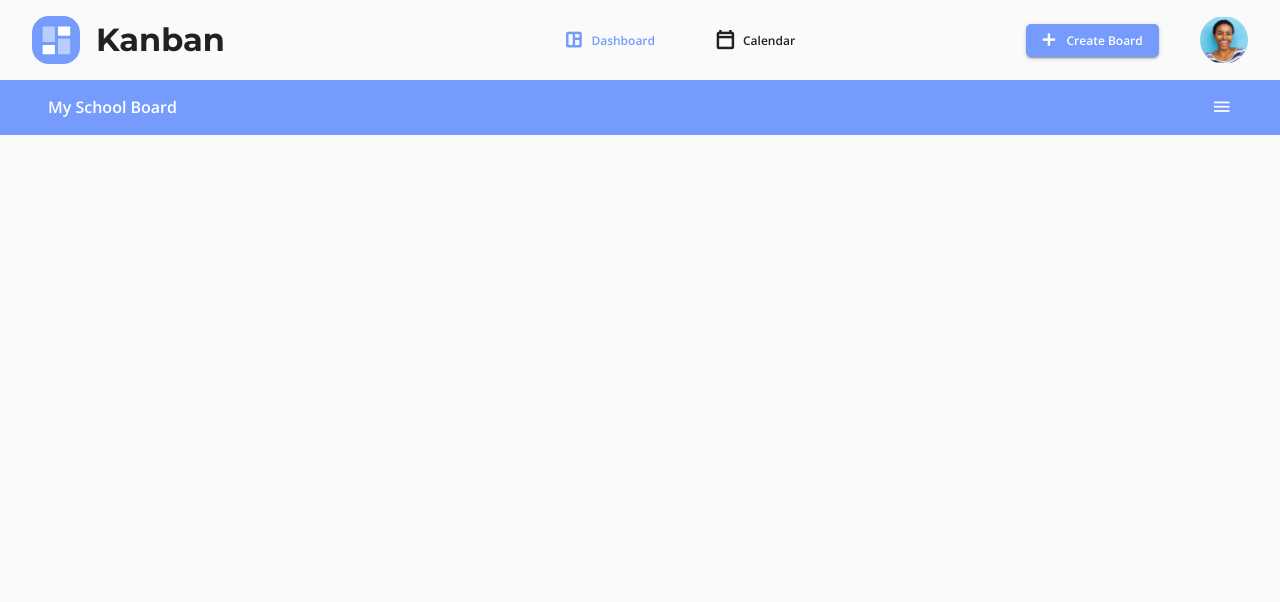
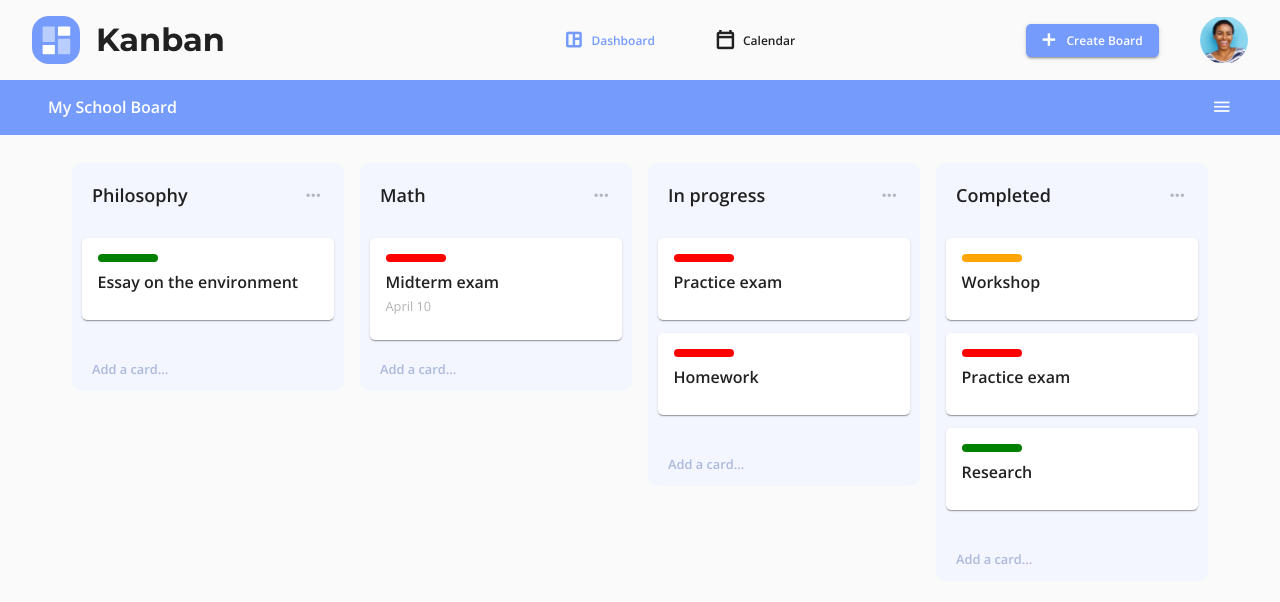
Before and after one commit to hatchways/team-water-polo, a React (Create React App) app in the folder client/: page /dashboard in a window 1280 px wide. Shown: the top 602 px of the page. Built offline with nearby package versions, Linux system fonts and the light colour scheme.

Commit message:
Incorporate board into Dashboard

```diff
--- a/client/package.json
+++ b/client/package.json
@@ -4,6 +4,7 @@
   "private": true,
   "dependencies": {
     "@material-ui/core": "^4.11.0",
+    "@material-ui/icons": "^4.11.2",
     "@material-ui/lab": "^4.0.0-alpha.58",
     "@testing-library/jest-dom": "^5.11.9",
     "@testing-library/react": "^11.2.5",
@@ -17,6 +18,7 @@
     "eslint": "^7.26.0",
     "formik": "^2.2.6",
     "react": "^17.0.1",
+    "react-beautiful-dnd": "^13.1.0",
     "react-dom": "^17.0.1",
     "react-router-dom": "^5.2.0",
     "react-scripts": "^4.0.0",
@@ -49,6 +51,7 @@
     ]
   },
   "devDependencies": {
+    "@types/react-beautiful-dnd": "^13.1.1",
     "@types/react-router-dom": "^5.1.7",
     "@typescript-eslint/eslint-plugin": "^4.23.0",
     "@typescript-eslint/parser": "^4.23.0",
--- a/client/src/pages/Dashboard/Dashboard.tsx
+++ b/client/src/pages/Dashboard/Dashboard.tsx
@@ -12,6 +12,7 @@ import BrandingLogo from './BrandingLogo';
 import Button from '@material-ui/core/Button';
 import IconButton from '@material-ui/core/IconButton';
 import Icon from '@material-ui/core/Icon';
+import Board from '../../components/Board/Board';
 
 export default function Dashboard(): JSX.Element {
   const classes = useStyles();
@@ -81,6 +82,7 @@ export default function Dashboard(): JSX.Element {
           <Icon>menu</Icon>
         </Grid>
       </Grid>
+      <Board />
     </Grid>
   );
 }
```
Also changed, not shown: 2 other files (tests, documents, lock files or other folders).
